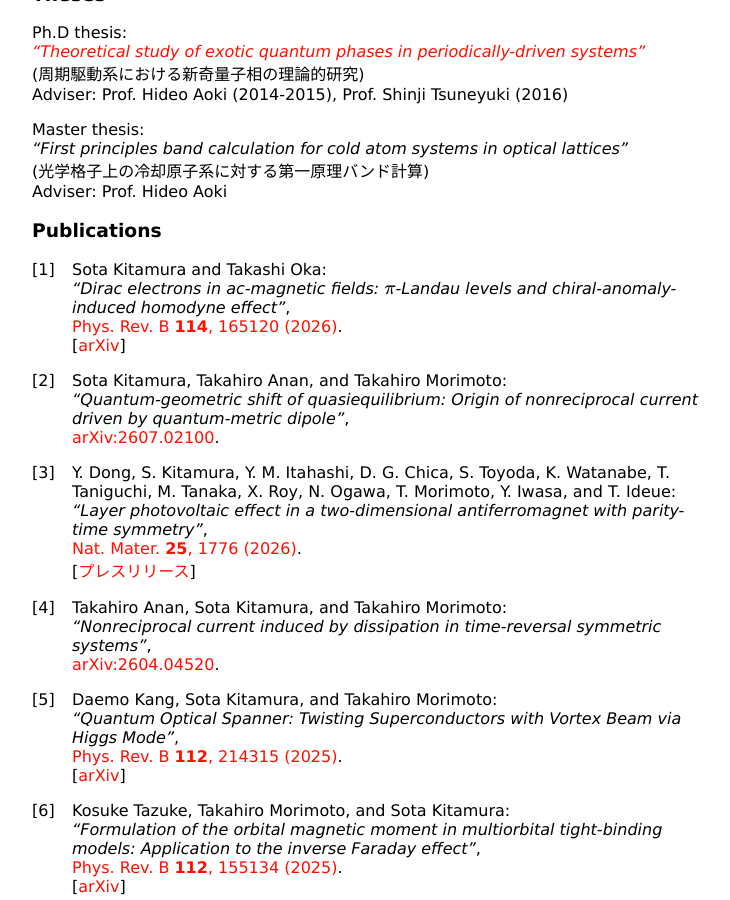
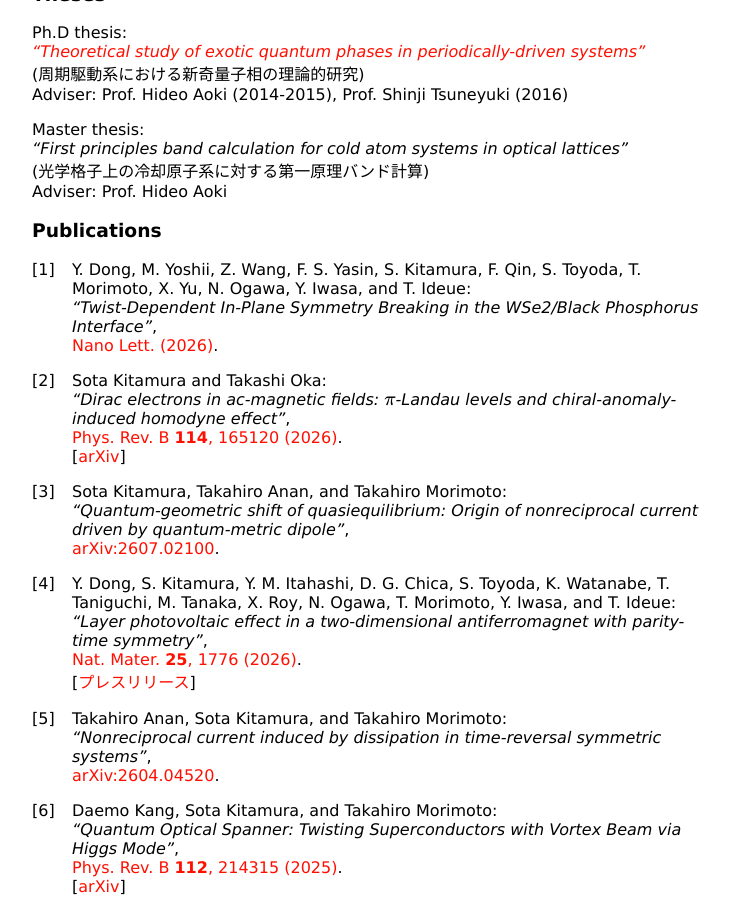
Before and after one commit to sotaph/sotaph.github.io, a Jekyll site: the page built from index.md, in a window 1280 px wide and 900 px high, scrolled down 953 px. Shown: the whole window, without its empty margins (258-988 px from the left). Built offline with Jekyll 4.4.1, drawn with Linux system fonts in a browser that asks for light colours; nearby versions of some CDN libraries; a style sheet for code colours, icons or effects is not loaded.

Commit message:
Update index.md

```diff
--- a/index.md
+++ b/index.md
@@ -79,6 +79,10 @@ Adviser: Prof. Hideo Aoki
 
 
 ### Publications
+
+1. Y. Dong, M. Yoshii, Z. Wang, F. S. Yasin, S. Kitamura, F. Qin, S. Toyoda, T. Morimoto, X. Yu, N. Ogawa, Y. Iwasa, and T. Ideue:
+_"Twist-Dependent In-Plane Symmetry Breaking in the WSe2/Black Phosphorus Interface"_,
+[Nano Lett. (2026)](https://doi.org/10.1021/acs.nanolett.6c05049).
 
 1. Sota Kitamura and Takashi Oka:
 _"Dirac electrons in ac-magnetic fields: $\pi$-Landau levels and chiral-anomaly-induced homodyne effect"_,
```
